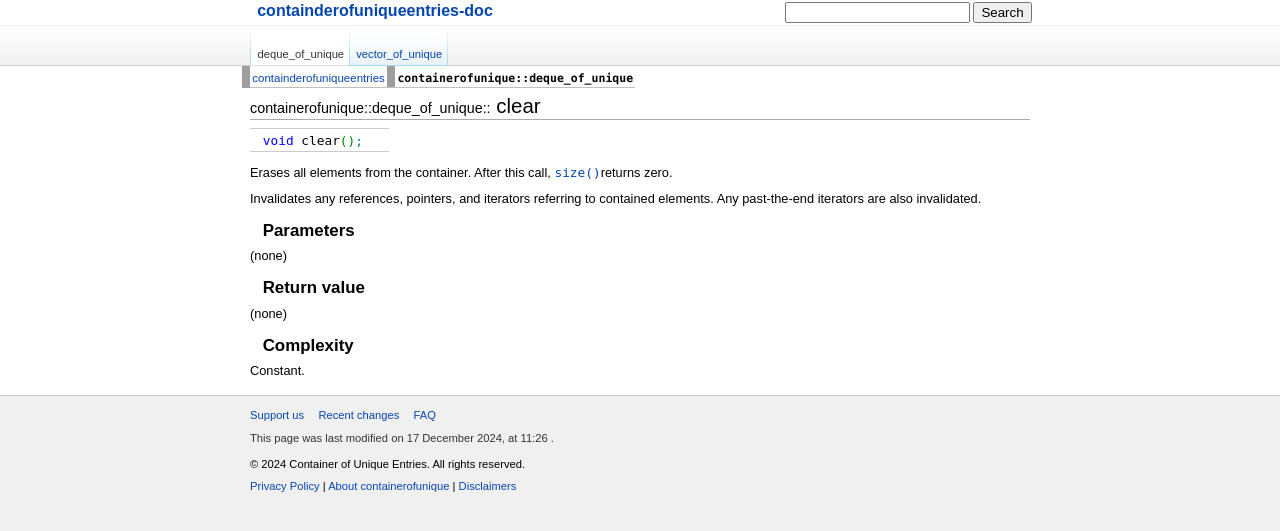
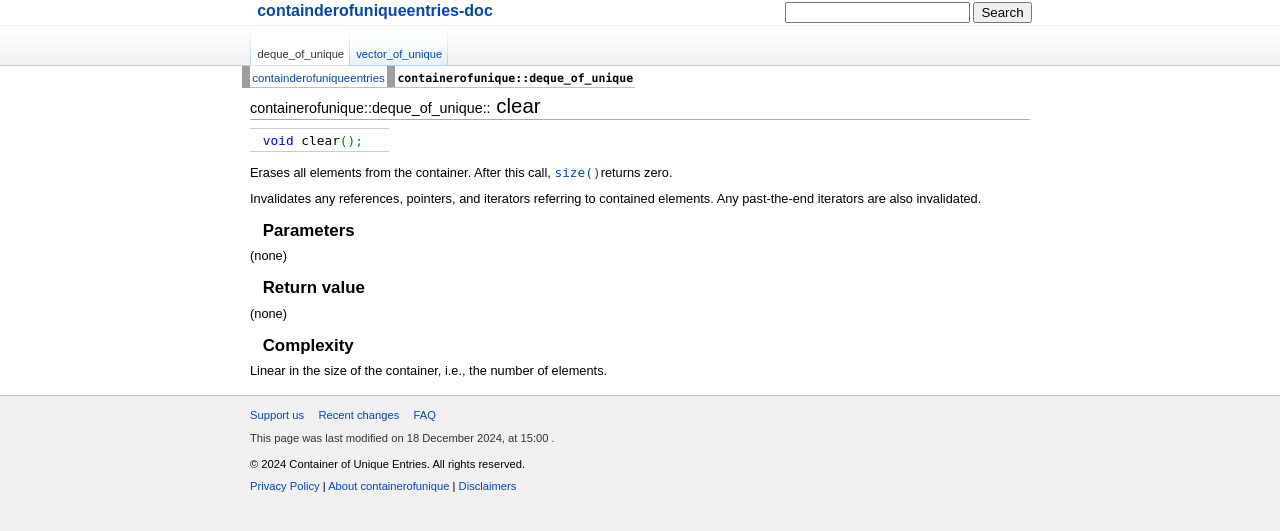
Before and after one commit to Huanhuan-Jiang/containerofuniqueelements.github.io, a Jekyll site: the page built from _docs/deque_of_unique/clear.html, in a window 1280 px wide. Shown: the top 531 px of the page. Built offline with Jekyll 4.4.1, drawn with Linux system fonts in a browser that asks for light colours; some web fonts are replaced; grey boxes are pictures that could not be loaded.

Commit message:
Update clear.html

```diff
--- a/_docs/deque_of_unique/clear.html
+++ b/_docs/deque_of_unique/clear.html
@@ -1,5 +1,5 @@
 ---
-last_modified_at: "2024-12-17 11:26:44 +0800"
+last_modified_at: "2024-12-18 15:00:54 +0800"
 layout: deque_of_unique_method
 title: clear
 ---
@@ -46,4 +46,4 @@ title: clear
 <h3>
   <span class="mw-headline" id="Complexity">Complexity</span>
 </h3>
-<p>Constant.</p>
+<p>Linear in the size of the container, i.e., the number of elements.</p>
```
